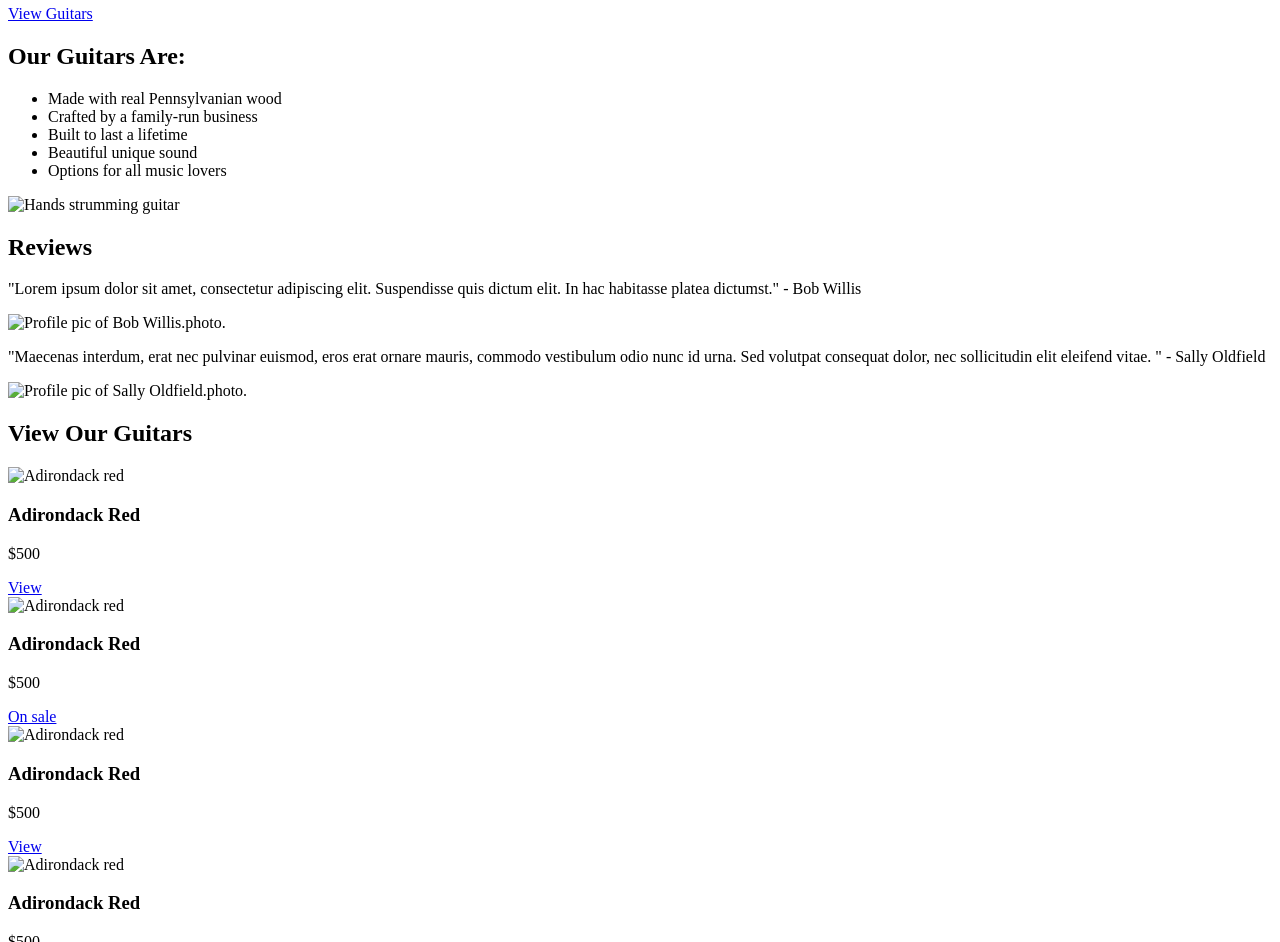
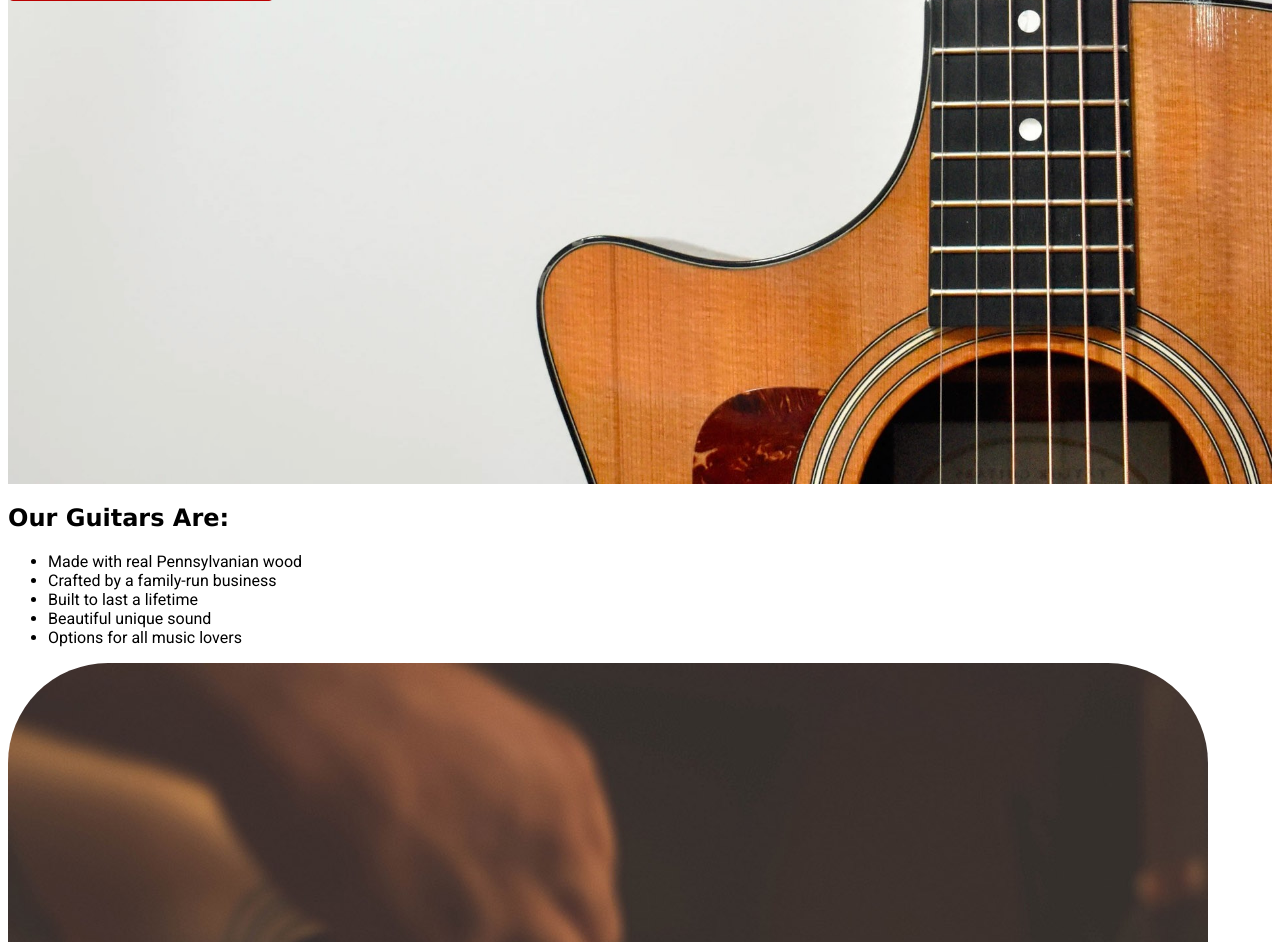
Before and after one commit to L-M-W/GuitarKings, a plain HTML site: page index.html in a window 1280 px wide. Shown: the part 158-1100 px from the top of the page. Drawn offline with Linux system fonts and the light colour scheme; a web font is replaced by a local one.

Commit message:
css from mod 2

```diff
--- a/index.html
+++ b/index.html
@@ -7,31 +7,42 @@
       name="description"
       content="Get real authentic, hand-crafted guitars from Guitar Kings"
     />
+    <link href="styles/styles.css" rel="stylesheet" />
     <title>Guitar Kings | Autentic Handmade Guitars</title>
+    <link rel="preconnect" href="https://fonts.gstatic.com" />
+    <link
+      href="https://fonts.googleapis.com/css2?family=Roboto:ital,wght@0,100;0,300;0,400;0,500;0,700;0,900;1,100;1,300;1,400;1,500;1,700;1,900&display=swap"
+      rel="stylesheet"
+    />
+    <script
+      src="https://kit.fontawesome.com/cc20864ea7.js"
+      crossorigin="anonymous"
+    ></script>
   </head>
   <body>
     <header>
-      <a href="index.html">Guitar Kings</a>
+      <div id="header">
+        <a href="index.html" class="logo">Guitar Kings</a>
 
         <!--site navigation-->
         <nav>
           <ul>
-          <li><a href="index.html">Home</a></li>
+            <li><a href="index.html" class="current">Home</a></li>
             <li><a href="guitars.html">Guitars</a></li>
             <li><a href="contact.html">Contact</a></li>
           </ul>
         </nav>
-
+      </div>
       <!-- Included in the header because it introduces the site-->
-      <section>
+      <section id="hero">
         <h1>Authentic Handmade Guitars</h1>
-        <a href="guitars.html">View Guitars</a>
+        <a href="guitars.html" class="cta">View Guitars</a>
       </section>
     </header>
 
     <!--main site content-->
     <main>
-      <section>
+      <section class="ourguitars">
         <div>
           <h2>Our Guitars Are:</h2>
           <ul>
@@ -42,10 +53,14 @@
             <li>Options for all music lovers</li>
           </ul>
         </div>
-        <img src="#" alt="Hands strumming guitar" />
+        <img
+          src="images/home-info.jpg"
+          alt="Hands strumming guitar"
+          class="ourguitars_img"
+        />
       </section>
 
-      <section>
+      <section class="reviews">
         <h2>Reviews</h2>
         <div>
           <p>
@@ -53,7 +68,11 @@
             Suspendisse quis dictum elit. In hac habitasse platea dictumst." -
             Bob Willis
           </p>
-          <img src="#" alt="Profile pic of Bob Willis.photo." />
+          <img
+            src="images/review-bio.jpg"
+            alt="Profile pic of Bob Willis.photo."
+            class="reviews_img"
+          />
         </div>
         <div>
           <p>
@@ -61,39 +80,45 @@
             mauris, commodo vestibulum odio nunc id urna. Sed volutpat consequat
             dolor, nec sollicitudin elit eleifend vitae. " - Sally Oldfield
           </p>
-          <img src="#" alt="Profile pic of Sally Oldfield.photo." />
+          <img
+            src="images/review-bio2.jpg"
+            alt="Profile pic of Sally Oldfield.photo."
+            class="reviews_img"
+          />
         </div>
       </section>
 
-      <section>
+      <section class="featured">
         <h2>View Our Guitars</h2>
 
-        <div>
-          <img src="#" alt="Adirondack red" />
+        <div class="featured__product">
+          <img src="images/product.jpg" alt="Adirondack red" />
           <h3>Adirondack Red</h3>
           <p>$500</p>
-          <a href="guitars/adirondackred.html">View</a>
+          <a href="guitars/adirondackred.html" class="cta cta-small">View</a>
         </div>
 
-        <div>
-          <img src="#" alt="Adirondack red" />
+        <div class="featured__product">
+          <img src="images/product.jpg" alt="Adirondack red" />
           <h3>Adirondack Red</h3>
           <p>$500</p>
-          <a href="guitars/adirondackred.html">On sale</a>
+          <a href="guitars/adirondackred.html" class="cta cta-sale cta-small"
+            >On sale</a
+          >
         </div>
 
-        <div>
-          <img src="#" alt="Adirondack red" />
+        <div class="featured__product">
+          <img src="images/product.jpg" alt="Adirondack red" />
           <h3>Adirondack Red</h3>
           <p>$500</p>
-          <a href="guitars/adirondackred.html">View</a>
+          <a href="guitars/adirondackred.html" class="cta">View</a>
         </div>
 
-        <div>
-          <img src="#" alt="Adirondack red" />
+        <div class="featured__product">
+          <img src="images/product.jpg" alt="Adirondack red" />
           <h3>Adirondack Red</h3>
           <p>$500</p>
-          <a href="guitars/adirondackred.html">View</a>
+          <a href="guitars/adirondackred.html" class="cta">View</a>
         </div>
       </section>
     </main>
--- /dev/null
+++ b/styles/styles.css
@@ -0,0 +1,87 @@
+@font-face {
+  font-family: "BootsAndSpurs";
+  src: url(../fonts/BootsAndSpurs.ttf);
+}
+#header,
+footer {
+  background-color: #202020;
+  color: #ffffff;
+}
+
+footer {
+  text-align: center;
+}
+.cta {
+  background-color: #bb0000;
+  color: #ffffff;
+  font-size: 1em;
+  border-radius: 5px;
+  font-weight: 400;
+  padding: 10px 80px;
+  text-transform: uppercase;
+}
+.cta-small {
+  font-size: 0.8em;
+  padding: 8px 30px;
+}
+.cta-sale {
+  background-color: #127300;
+  color: #ffffff;
+}
+.reviews {
+  background-color: #e8e8e8;
+}
+.featured {
+  background-color: #fbfbfb;
+}
+
+body {
+  font-family: Roboto, arial, sans-serif;
+}
+h1,
+h2,
+.logo {
+  font-family: "BootsAndSpurs", verdana, sans-serif;
+}
+
+.ourguitars_img {
+  border-radius: 100px;
+}
+.reviews_img {
+  border-radius: 50%;
+}
+/*Home page*/
+#hero {
+  background-image: url(../images/home-header.jpg);
+  background-size: 100%;
+  min-height: 70vh;
+  background-size: cover;
+  background-position-x: right;
+  background-position: bottom;
+}
+/*Contact page*/
+input,
+select,
+textarea {
+  border: 1px solid #c4c4c4;
+  border-radius: 5px;
+}
+/*Navigation*/
+nav ul {
+  padding: 0px;
+}
+nav li {
+  display: inline-block;
+}
+.current {
+  font-weight: bold;
+  text-decoration: underline;
+}
+/*Links*/
+a {
+  text-decoration: none;
+}
+header a {
+  color: #ffffff;
+  padding: 10px;
+}
```
Also changed, not shown: contact.html (+24 -3 lines), guitars.html (+28 -76 lines), guitars/adirondackred.html (+12 -13 lines), 1 other file. Lines whose indentation alone changed are shown as unchanged.
